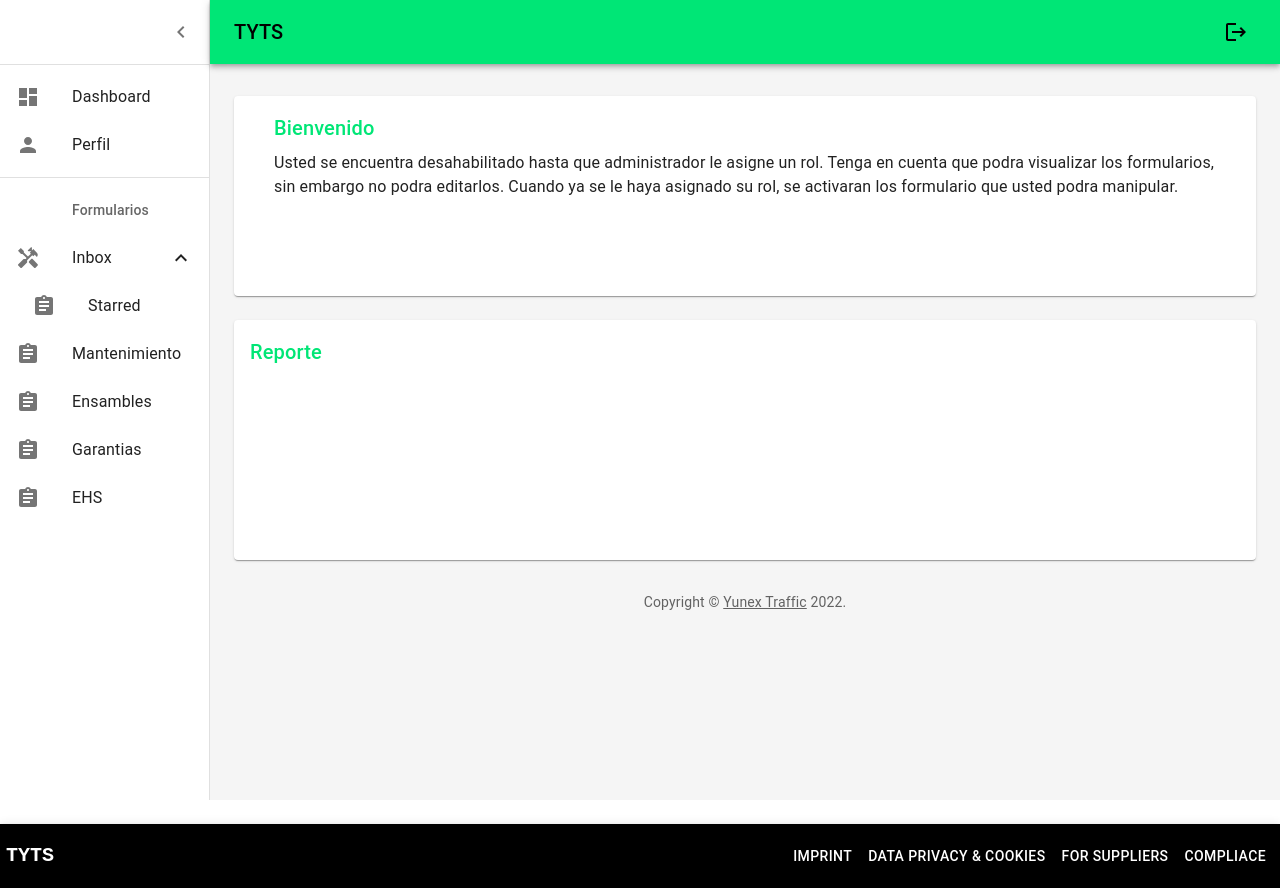
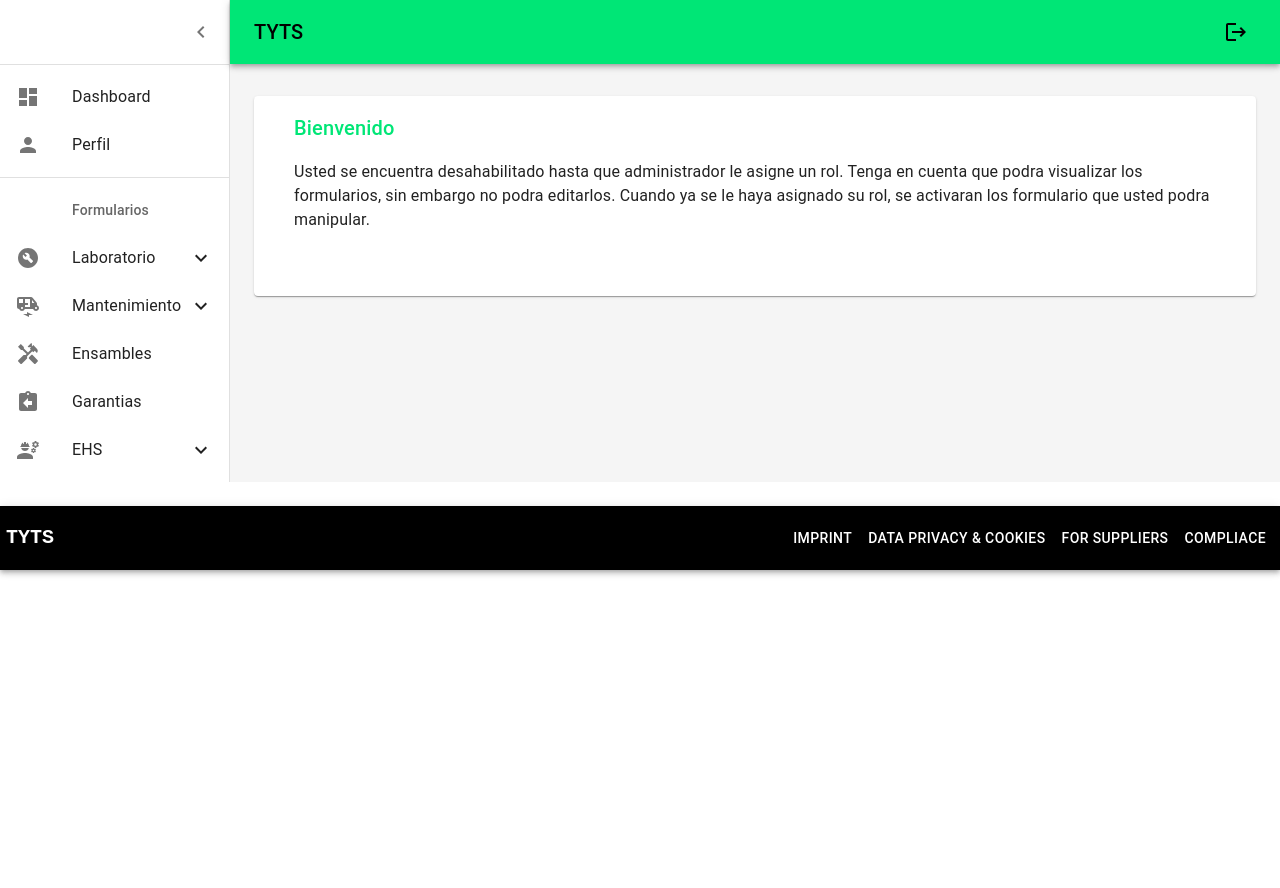
Before and after one commit to YunexTrafficSystem/YunexTrafficApp, a React (Vite) app: page /Dashboard in a window 1280 px wide. After the commit the page ends 800 px from the top, so only its background shows below. Built offline with nearby package versions, Linux system fonts and the light colour scheme.

Commit message:
Ultimo avance de Kata <3, pagina usuario terminada

```diff
--- a/src/Components/Footer.jsx
+++ b/src/Components/Footer.jsx
@@ -71,7 +71,7 @@ const ResponsiveFooter = () => {
               aria-controls="menu-appbar"
               aria-haspopup="true"
               onClick={handleOpenNavMenu}
-              color="secondary"
+              color="inherit"
             >
               <MenuIcon />
             </IconButton>
@@ -118,7 +118,7 @@ const ResponsiveFooter = () => {
               fontFamily: "monospace",
               fontWeight: 700,
               letterSpacing: 0,
-              color: "white",
+              color: "inherit",
               textDecoration: "none"
             }}
           >
--- a/src/Components/Users/Dashboard.jsx
+++ b/src/Components/Users/Dashboard.jsx
@@ -1,38 +1,28 @@
-import { useState } from 'react';
-import { styled, createTheme, ThemeProvider } from '@mui/material/styles';
-import CssBaseline from '@mui/material/CssBaseline';
-import MuiDrawer from '@mui/material/Drawer';
-import Box from '@mui/material/Box';
-import MuiAppBar from '@mui/material/AppBar';
-import Toolbar from '@mui/material/Toolbar';
-import List from '@mui/material/List';
-import Typography from '@mui/material/Typography';
-import Divider from '@mui/material/Divider';
-import IconButton from '@mui/material/IconButton';
-import Container from '@mui/material/Container';
-import Grid from '@mui/material/Grid';
-import Paper from '@mui/material/Paper';
-import Link from '@mui/material/Link';
-import MenuIcon from '@mui/icons-material/Menu';
-import ChevronLeftIcon from '@mui/icons-material/ChevronLeft';
-import LogoutIcon from '@mui/icons-material/Logout';
-import { mainListItems, secondaryListItems } from './ListItems';
-import Welcome from './Welcome';
-import Reports from './Reports';
+import { useState } from 'react'
+import { styled, createTheme, ThemeProvider } from '@mui/material/styles'
+import CssBaseline from '@mui/material/CssBaseline'
+import MuiDrawer from '@mui/material/Drawer'
+import Box from '@mui/material/Box'
+import MuiAppBar from '@mui/material/AppBar'
+import Toolbar from '@mui/material/Toolbar'
+import List from '@mui/material/List'
+import Typography from '@mui/material/Typography'
+import Divider from '@mui/material/Divider'
+import IconButton from '@mui/material/IconButton'
+import Container from '@mui/material/Container'
+import Grid from '@mui/material/Grid'
+import Paper from '@mui/material/Paper'
+import MenuIcon from '@mui/icons-material/Menu'
+import ChevronLeftIcon from '@mui/icons-material/ChevronLeft'
+import LogoutIcon from '@mui/icons-material/Logout'
+import { MainListItems, SecondaryListItems } from './ListItems'
+import Welcome from './Welcome'
+import Reports from './Reports'
+import Electric from '../../Electric'
+import Electronic from '../../Electronico'
+import Zone from '../../Zone'
 
-function Copyright(props) {
-    return (
-      <Typography variant="body2" color="text.secondary" align="center" {...props}>
-        {'Copyright © '}
-        <Link color="inherit" href="https://www.yunextraffic.com/global/en/">
-          Yunex Traffic
-        </Link>{' '}
-        {new Date().getFullYear()}
-        {'.'}
-      </Typography>
-    );
-  }
-const drawerWidth = 210;
+const drawerWidth = 230;
 
 const AppBar = styled(MuiAppBar, {
   shouldForwardProp: (prop) => prop !== 'open',
@@ -94,6 +84,11 @@ function DashboardContent() {
   const toggleDrawer = () => {
     setOpen(!open);
   };
+  const [selectedTab, setTab] = useState(1);
+  const selectTab = (i) => {
+    console.log(i);
+    setTab(i);
+  };
 
   return (
     <ThemeProvider theme={mdTheme}>
@@ -126,7 +121,7 @@ function DashboardContent() {
             >
               TYTS
             </Typography>
-            <IconButton color="inherit">
+            <IconButton color="inherit" href='/'>
                 <LogoutIcon />
               </IconButton>
           </Toolbar>
@@ -147,9 +142,16 @@ function DashboardContent() {
           </Toolbar>
           <Divider />
           <List component="nav">
-            {mainListItems}
+            <MainListItems
+             onClick={
+              selectTab
+            }/>
             <Divider sx={{ my: 1 }} />
-            {secondaryListItems}
+            <SecondaryListItems
+            onClick={
+              selectTab
+            }
+            />
           </List>
         </Drawer>
         <Box
@@ -160,7 +162,6 @@ function DashboardContent() {
                 ? theme.palette.grey[100]
                 : theme.palette.grey[900],
             flexGrow: 1,
-            height: '100vh',
             overflow: 'auto',
           }}
         >
@@ -177,24 +178,11 @@ function DashboardContent() {
                     minHeight:200
                   }}
                 >
-                  <Welcome />
+                  {showTab(selectedTab)}
                 </Paper>
               </Grid>
 
-              <Grid item xs={12}>
-              <Paper
-                  sx={{
-                    p: 2,
-                    display: 'flex',
-                    flexDirection: 'column',
-                    height: 240,
-                  }}
-                >
-                  <Reports />
-                </Paper>
-              </Grid>
             </Grid>
-            <Copyright sx={{ pt: 4 }} />
           </Container>
         </Box>
       </Box>
@@ -205,3 +193,17 @@ function DashboardContent() {
 export default function Dashboard() {
   return <DashboardContent />;
 }
+function showTab(tabNum) {
+  if (tabNum === 1) {
+    return <Welcome />;
+  } else if (tabNum === 2) {
+    return <Reports />;
+  } else if (tabNum ===3){
+    return <Electric />
+  } else if (tabNum ===4){
+    return <Electronic />
+  } else if (tabNum ===5){
+    return <Zone />
+  }
+}
+// Aun falatan colocar rutas, por que no se tienen paginas a las cual llamar
--- a/src/Components/Users/ListItems.jsx
+++ b/src/Components/Users/ListItems.jsx
@@ -1,4 +1,4 @@
-import * as React from 'react'
+import { useState } from 'react'
 import ListItemButton from '@mui/material/ListItemButton'
 import ListItemIcon from '@mui/material/ListItemIcon'
 import ListItemText from '@mui/material/ListItemText'
@@ -11,75 +11,191 @@ import ExpandLess from '@mui/icons-material/ExpandLess'
 import ExpandMore from '@mui/icons-material/ExpandMore'
 import Collapse from '@mui/material/Collapse'
 import List from '@mui/material/List'
+import ElectricRickshawIcon from '@mui/icons-material/ElectricRickshaw'
+import EngineeringIcon from '@mui/icons-material/Engineering'
+import BuildCircleIcon from '@mui/icons-material/BuildCircle'
+import AssignmentReturnIcon from '@mui/icons-material/AssignmentReturn'
 
 
-const handleClick = () =>{
-  setOpen(!open)
-}
 
-export const mainListItems = (
-  <React.Fragment>
-    <ListItemButton>
+
+function MainListItems(props) {
+  return (
+    <>
+      <ListItemButton
+      onClick={() => {
+        props.onClick(1);
+      }}
+      >
         <ListItemIcon>
           <DashboardIcon />
         </ListItemIcon>
         <ListItemText primary="Dashboard" />
       </ListItemButton>
-    <ListItemButton>
+      <ListItemButton
+      onClick={() => {
+        props.onClick(2);
+      }}
+      >
         <ListItemIcon>
-        <PersonIcon  />
+          <PersonIcon />
         </ListItemIcon>
         <ListItemText primary="Perfil" />
       </ListItemButton>
-  </React.Fragment>
-);
+    </>
+  )
+}
 
-export const secondaryListItems = (
-  <React.Fragment>
-
+function SecondaryListItems(props) {
+  const [lab, setLab] = useState(false)
+  const handleLab = () => {
+    const NewOpen = !lab
+    setLab(NewOpen)
+  }
+  const [terreno, setTerreno] = useState(false)
+  const handleTerreno = () => {
+    const NewOpen = !terreno
+    setTerreno(NewOpen)
+  }
+  const [ehs, setEhs] = useState(false)
+  const handleEhs = () => {
+    const NewOpen = !ehs
+    setEhs(NewOpen)
+  }
+  return (
+    <>
       <ListSubheader component="div" inset>
         Formularios
       </ListSubheader>
-    <ListItemButton onClick={handleClick}>
+      <ListItemButton onClick={handleLab}>
+        <ListItemIcon>
+          <BuildCircleIcon />
+        </ListItemIcon>
+        <ListItemText primary="Laboratorio" />
+        {lab ? <ExpandLess /> : <ExpandMore />}
+      </ListItemButton>
+      <Collapse in={lab} timeout="auto" unmountOnExit>
+        <List component="div" disablePadding>
+          <ListItemButton sx={{ pl: 4 }}
+          onClick={() => {
+            props.onClick(3);
+          }}
+          >
+            <ListItemIcon>
+              <AssignmentIcon />
+            </ListItemIcon>
+            <ListItemText primary="Eléctrico" />
+          </ListItemButton>
+          <ListItemButton sx={{ pl: 4 }}
+          onClick={() => {
+            props.onClick(4);
+          }}
+          >
+            <ListItemIcon>
+              <AssignmentIcon />
+            </ListItemIcon>
+            <ListItemText primary="Electrónico" />
+          </ListItemButton>
+        </List>
+      </Collapse>
+      <ListItemButton onClick={handleTerreno}>
+        <ListItemIcon>
+          <ElectricRickshawIcon />
+        </ListItemIcon>
+        <ListItemText primary="Mantenimiento" />
+        {terreno ? <ExpandLess /> : <ExpandMore />}
+      </ListItemButton>
+      <Collapse in={terreno} timeout="auto" unmountOnExit>
+        <List component="div" disablePadding>
+          <ListItemButton sx={{ pl: 4 }}
+          onClick={() => {
+            props.onClick(5);
+          }}>
+            <ListItemIcon>
+              <AssignmentIcon />
+            </ListItemIcon>
+            <ListItemText primary="Terreno" />
+          </ListItemButton>
+        </List>
+      </Collapse>
+      <ListItemButton
+      onClick={() => {
+        props.onClick(6);
+      }}
+      >
         <ListItemIcon>
           <HandymanIcon />
         </ListItemIcon>
-        <ListItemText primary="Inbox" />
-        {open ? <ExpandLess /> : <ExpandMore />}
+        <ListItemText primary="Ensambles" />
       </ListItemButton>
-      <Collapse in={open} timeout="auto" unmountOnExit>
+      <ListItemButton
+      onClick={() => {
+        props.onClick(7);
+      }}
+      >
+        <ListItemIcon>
+          <AssignmentReturnIcon />
+        </ListItemIcon>
+        <ListItemText primary="Garantias" />
+      </ListItemButton>
+      <ListItemButton onClick={handleEhs}>
+        <ListItemIcon>
+          <EngineeringIcon />
+        </ListItemIcon>
+        <ListItemText primary="EHS" />
+        {ehs ? <ExpandLess /> : <ExpandMore />}
+      </ListItemButton>
+      <Collapse in={ehs} timeout="auto" unmountOnExit>
         <List component="div" disablePadding>
-          <ListItemButton sx={{ pl: 4 }}>
+          <ListItemButton sx={{ pl: 4 }}
+          onClick={() => {
+            props.onClick(8);
+          }}>
             <ListItemIcon>
               <AssignmentIcon />
             </ListItemIcon>
-            <ListItemText primary="Starred" />
+            <ListItemText primary="Datos Personales" />
+          </ListItemButton>
+          <ListItemButton sx={{ pl: 4 }}
+          onClick={() => {
+            props.onClick(9);
+          }}
+          >
+            <ListItemIcon>
+              <AssignmentIcon />
+            </ListItemIcon>
+            <ListItemText primary="Preoperacionales" />
+          </ListItemButton>
+          <ListItemButton sx={{ pl: 4 }}
+          onClick={() => {
+            props.onClick(10);
+          }}>
+            <ListItemIcon>
+              <AssignmentIcon />
+            </ListItemIcon>
+            <ListItemText primary="Preventivos" />
+          </ListItemButton>
+          <ListItemButton sx={{ pl: 4 }}
+          onClick={() => {
+            props.onClick(11);
+          }}
+          >
+            <ListItemIcon>
+              <AssignmentIcon />
+            </ListItemIcon>
+            <ListItemText primary="Ingreso Inventario" />
           </ListItemButton>
         </List>
       </Collapse>
-    <ListItemButton>
-      <ListItemIcon>
-        <AssignmentIcon />
-      </ListItemIcon>
-      <ListItemText primary="Mantenimiento" />
-    </ListItemButton>
-    <ListItemButton>
-      <ListItemIcon>
-        <AssignmentIcon />
-      </ListItemIcon>
-      <ListItemText primary="Ensambles" />
-    </ListItemButton>
-    <ListItemButton>
-      <ListItemIcon>
-        <AssignmentIcon />
-      </ListItemIcon>
-      <ListItemText primary="Garantias" />
-    </ListItemButton>
-    <ListItemButton>
-      <ListItemIcon>
-        <AssignmentIcon />
-      </ListItemIcon>
-      <ListItemText primary="EHS" />
-    </ListItemButton>
-  </React.Fragment>
-);
+    </>
+  )
+}
+
+export {
+  SecondaryListItems,
+  MainListItems
+}
+export default function MainListItemes(props) {
+  return <MainListItems onClick={props.onClick} />,
+ <SecondaryListItems onClick={props.onClick} />;
+}
--- a/src/Components/Users/Reports.jsx
+++ b/src/Components/Users/Reports.jsx
@@ -1,14 +1,96 @@
-import * as React from 'react';
-import Title from './Title';
+import { useState } from "react"
+import Button from "@mui/material/Button"
+import TextField from "@mui/material/TextField"
+import Dialog from "@mui/material/Dialog"
+import DialogActions from "@mui/material/DialogActions"
+import DialogContent from "@mui/material/DialogContent"
+import DialogContentText from "@mui/material/DialogContentText"
+import Title from "./Title"
+import DialogTitle from "@mui/material/DialogTitle"
+import { Container, Grid, FormControl, InputLabel, Select, MenuItem } from "@mui/material"
 
-function preventDefault(event) {
-  event.preventDefault();
-}
 
-export default function Orders() {
+export default function FormFDialog() {
+  const [open, setOpen] = useState(false);
+
+  const handleClickOpen = () => {
+    setOpen(true);
+  };
+
+  const handleClose = () => {
+    setOpen(false);
+  };
+
   return (
-    <React.Fragment>
-      <Title>Reporte</Title>
-    </React.Fragment>
+    <>
+      <Container>
+        <Title>Reporte</Title>
+        <p>En este espacio usted podrá realizar el reporte correspondiente de los elementos que se encuentran en mal estado, recuerde que este será remitido al area EHS, con el fin de dar solución al problema</p>
+        <Grid item xs={12} sx={{display: 'flex',alignItems: 'center',justifyContent: 'center'}}>
+        <Button variant='contained' onClick={handleClickOpen}>
+          Realizar reporte
+        </Button>
+        </Grid>
+        <Dialog open={open} onClose={handleClose} >
+          <DialogTitle>Reporte</DialogTitle>
+          <DialogContent>
+            <DialogContentText>
+              En este espacio se deberan diligenciar todos los datos y recuerde ser breve en la descripcion del elemento (Todos los campos son obligatorioas)
+            </DialogContentText>
+            <br />
+            <Grid container spacing={2}>
+              <Grid item xs={12}>
+                <TextField
+                  label="Nombre Completo"
+                  variant="outlined"
+                  fullWidth
+                />
+              </Grid>
+              <Grid item xs={12}>
+                <TextField
+                  autoFocus
+                  margin="dense"
+                  id="name"
+                  label="Correo Electrónico"
+                  type="email"
+                  fullWidth
+                  variant="outlined"
+                />
+              </Grid>
+              <Grid item xs={12}>
+                <FormControl fullWidth>
+                  <InputLabel>Rol</InputLabel>
+                  <Select
+                    label="Rol"
+                    defaultValue={1}
+
+                  >
+                    <MenuItem value={1}>Laboratorio</MenuItem>
+                    <MenuItem value={2}>Mantenimiento</MenuItem>
+                    <MenuItem value={3}>Ensambles</MenuItem>
+                    <MenuItem value={4}>Garantias</MenuItem>
+                    <MenuItem value={5}>EHS</MenuItem>
+                  </Select>
+                </FormControl>
+              </Grid>
+              <Grid item xs={12}>
+                <TextField
+                  multiline
+                  rows={4}
+                  fullWidth
+                  variant="outlined"
+                  label="Descripción"
+                >
+                </TextField>
+              </Grid>
+            </Grid>
+          </DialogContent>
+          <DialogActions>
+            <Button onClick={handleClose}>Cancelar</Button>
+            <Button onClick={handleClose}>Enviar</Button>
+          </DialogActions>
+        </Dialog>
+      </Container>
+    </>
   );
 }
--- a/src/Components/Users/Welcome.jsx
+++ b/src/Components/Users/Welcome.jsx
@@ -1,4 +1,3 @@
-import * as React from 'react';
 import { useTheme } from '@mui/material/styles';
 import Title from './Title';
 import { Container,Typography } from '@mui/material'
@@ -7,11 +6,11 @@ export default function Chart() {
   const theme = useTheme();
 
   return (
-    <React.Fragment>
+    <>
       <Container>
       <Title>Bienvenido</Title>
-        <Typography>  Usted se encuentra desahabilitado hasta que administrador le asigne un rol. Tenga en cuenta que podra visualizar los formularios, sin embargo no podra editarlos. Cuando ya se le haya asignado su rol, se activaran los formulario que usted podra manipular.</Typography>
+        <p> {false? 'Rol ya asignado':'Usted se encuentra desahabilitado hasta que administrador le asigne un rol. Tenga en cuenta que podra visualizar los formularios, sin embargo no podra editarlos. Cuando ya se le haya asignado su rol, se activaran los formulario que usted podra manipular.'}</p>
       </Container>
-    </React.Fragment>
+    </>
   );
 }
--- a/src/Electric.jsx
+++ b/src/Electric.jsx
@@ -10,9 +10,8 @@ import { FormSteps } from "./Components/FormSteps";
 import { FormPageSteps } from "./Components/FormPageSteps";
 import { FormStep } from "./Components/FormStep";
 import { FinalStep } from "./Components/FinalStep";
-import Nav from "./Nav"
 
-function Electric() {
+export default function Electric() {
   const {
     register,
     handleSubmit,
@@ -59,8 +58,6 @@ function Electric() {
 
   return (
     <>
-    <Nav />
-    <br />
     <form onSubmit={handleSubmit(onSubmit)}>
       <Box>
         <FormStepper steps={steps} activeStep={activeStep} />
--- a/src/Electronico.jsx
+++ b/src/Electronico.jsx
@@ -6,7 +6,6 @@ import { InfoSpecific } from "./Components/Electronics/InfoSpecific"
 import { FormStepper } from "./Components/FormStepper"
 import { FormSteps } from "./Components/FormSteps"
 import { FormPageSteps } from "./Components/FormPageSteps"
-import Nav from "./Nav"
 import { FormStep } from "./Components/FormStep"
 import {
   Stepper,
@@ -21,7 +20,7 @@ import {
 import { positions } from "@mui/system"
 import { FinalStep } from "./Components/FinalStep"
 
-function Electronico() {
+export default function Electronico() {
   const { control, register, handleSubmit, watch, formState: { errors } } = useForm({
     defaultValues: {
       mant: [{ quantity: 1, component: 1 }],
@@ -78,8 +77,7 @@ function Electronico() {
 
   return (
     <>
-    <Nav />
-    <br />
+
     <form onSubmit={handleSubmit(onSubmit)}>
       <Box>
         <FormStepper steps={steps} activeStep={activeStep} />
--- a/src/SignUp.jsx
+++ b/src/SignUp.jsx
@@ -77,9 +77,9 @@ export default function SignUp() {
             </Grid>
             <Grid item xs={12} sm={6}>
             <FormControl sx={{ minWidth: '100%' }} required>
-              <InputLabel>Rol</InputLabel>
+              <InputLabel>Rol solicitado</InputLabel>
               <Select
-                label="Rol"
+                label="Rol solicitado"
                 required
                 defaultValue={1}
                 {...register("role")}
--- a/src/Zone.jsx
+++ b/src/Zone.jsx
@@ -22,7 +22,7 @@ import {
 import { positions } from "@mui/system";
 import { FinalStep } from "./Components/FinalStep";
 
-function Zone() {
+export default function Zone() {
   const {
     control,
     register,
@@ -76,8 +76,6 @@ function Zone() {
 
   return (
     <>
-    <Nav />
-    <br />
     <form onSubmit={handleSubmit(onSubmit)}>
       <Box>
         <FormStepper steps={steps} activeStep={activeStep} />
```
Lines whose indentation alone changed are shown as unchanged.
